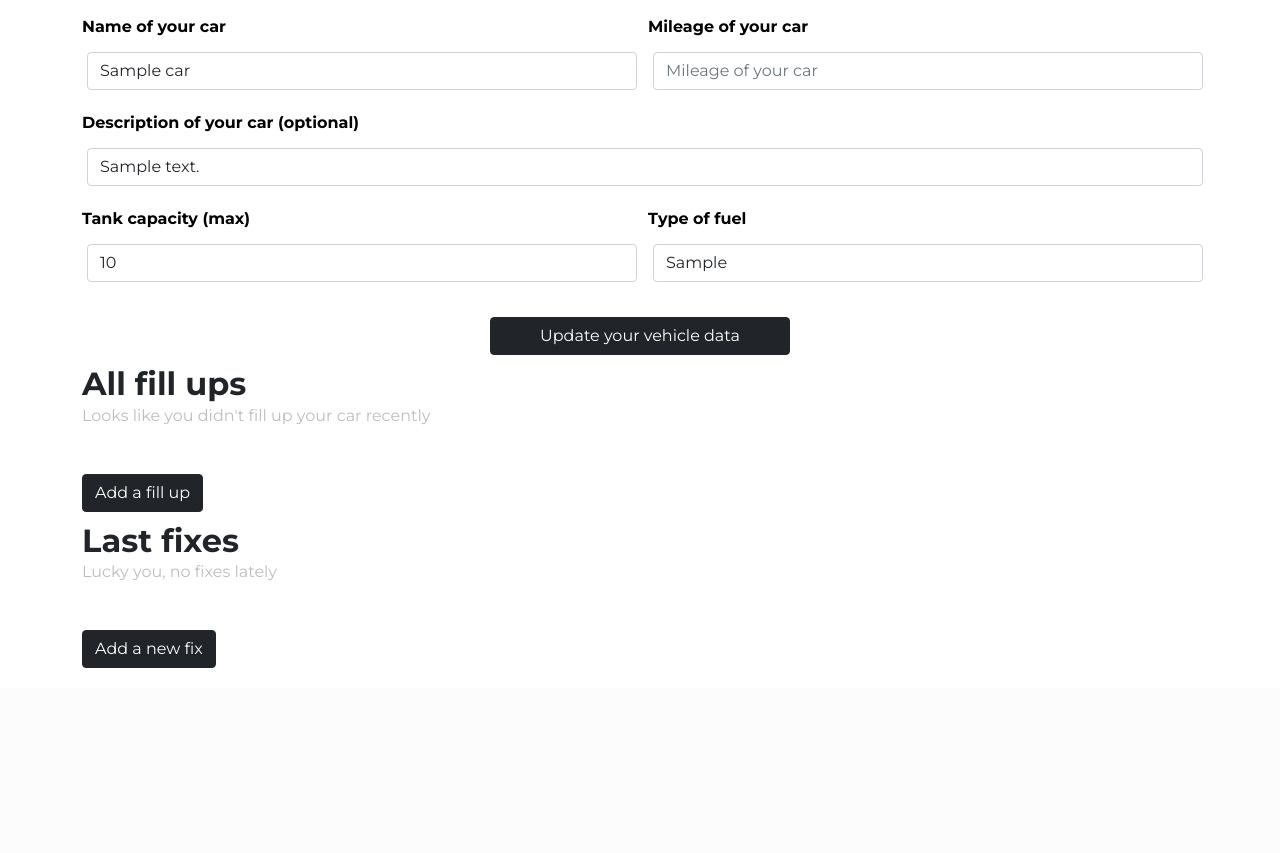
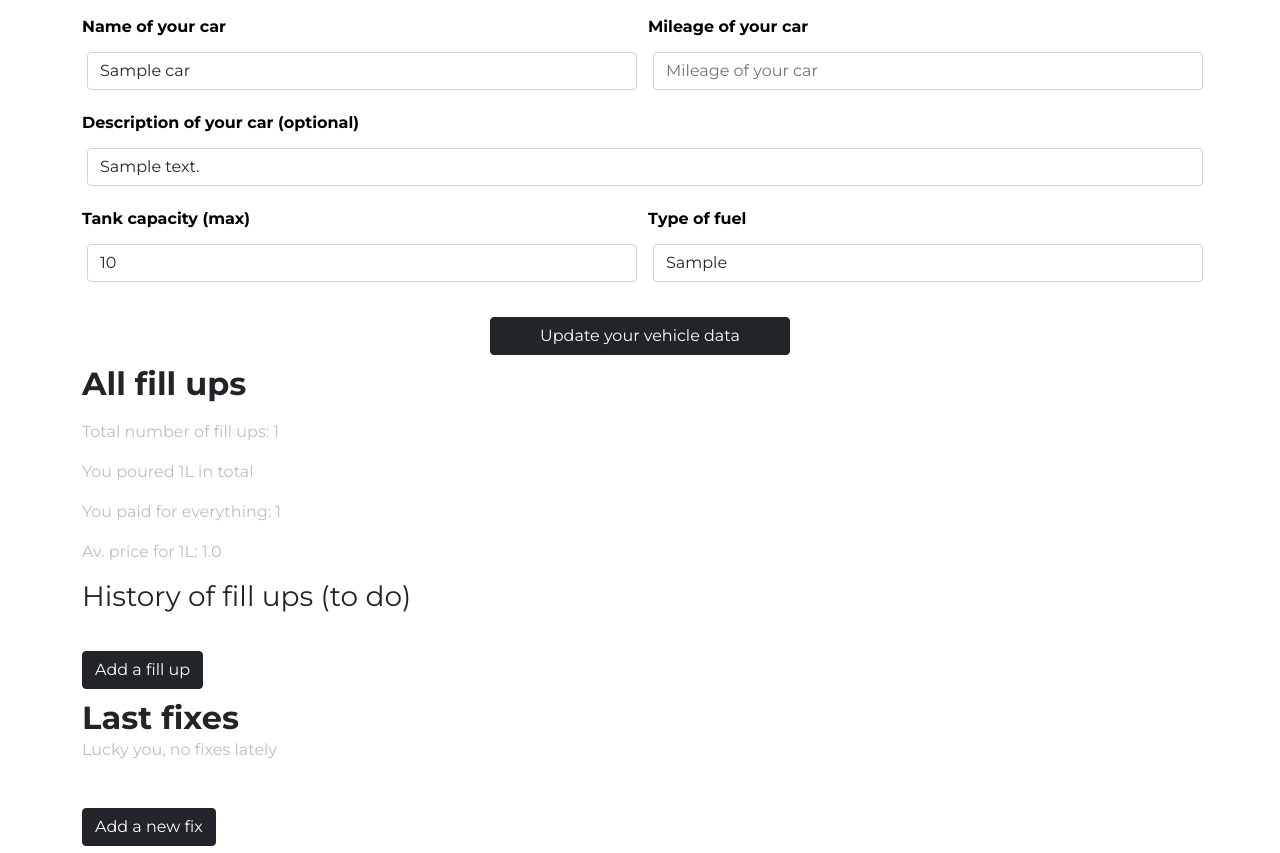
Before and after one commit to jkuryloo/fuel-fill-app, a Flask app: template app/templates/manage.html in a window 1280 px wide. Shown: the part 373-1226 px from the top of the page. Before the commit the page ends 1041 px from the top, so only its background shows below. Run offline with Flask 2, Linux system fonts and the light colour scheme; the template is opened without the code that fills it: most values are stand-ins (such as "Sample title", 1, 10 or a date in 2020).

Commit message:
fill ups added
added a fledgling system of fillups, need to change from JSON to normal database

```diff
--- a/app/templates/base.html
+++ b/app/templates/base.html
@@ -25,5 +25,11 @@
     </div>
 {% block body %}{% endblock %}
     <script src="https://cdn.jsdelivr.net/npm/bootstrap@5.1.3/dist/js/bootstrap.bundle.min.js" integrity="sha384-ka7Sk0Gln4gmtz2MlQnikT1wXgYsOg+OMhuP+IlRH9sENBO0LRn5q+8nbTov4+1p" crossorigin="anonymous"></script>
+    <script>
+        const messages = document.getElementById('messages');
+        setTimeout(() => {
+            messages.className = 'hide';
+        }, 2000);
+    </script>
 </body>
 </html>
--- a/app/templates/index.html
+++ b/app/templates/index.html
@@ -56,10 +56,4 @@
             </div>
         </div>
     </div>
-    <script>
-        const messages = document.getElementById('messages');
-        setTimeout(() => {
-            messages.className = 'hide';
-        }, 2000);
-    </script>
 {% endblock %}
--- a/app/templates/manage.html
+++ b/app/templates/manage.html
@@ -41,8 +41,13 @@
             <button type="submit" class="btn btn-dark btn-margin">Update your vehicle data</button>
         </form>
         <h2>All fill ups</h2>
-        {% if fillups %}
-            fill ups
+        <p></p>
+        {% if car['fill_ups']['total_count'] != 0 %}
+            <p>Total number of fill ups: {{ car['fill_ups']['total_count'] }}</p>
+            <p>You poured {{ car['fill_ups']['total_gas_amount'] }}L in total</p>
+            <p>You paid for everything: {{ car['fill_ups']['total_price'] }}</p>
+            <p>Av. price for 1L: {{ car['fill_ups']['total_price'] / car['fill_ups']['total_gas_amount'] }}</p>
+            <h3>History of fill ups (to do)</h3>
         {% else %}
             <p>Looks like you didn't fill up your car recently</p>
         {% endif %}
@@ -64,7 +69,11 @@
                     </div>
                     <form action="{{ url_for(request.endpoint, **request.view_args) }}" method="POST">
                         <div class="modal-body">
-                            FILLup
+                            <input id="add-fill-up-gas" class="form-control" type="number" step="0.01" min="1" max="{{ car['capacity'] }}" placeholder="How much you filled (L)" name="add-fill-up-gas" required>
+                            <input id="add-fill-up-price" class="form-control" type="number" step="0.01" min="1" max="999999" placeholder="Price" name="add-fill-up-price" required>
+                            <div id="add-fill-up-total">
+                                <h4>Your total: <span id="add-fill-up-total-2">$0</span></h4>
+                            </div>
                         </div>
                         <div class="modal-footer">
                             <button type="button" class="btn btn-secondary" data-bs-dismiss="modal">Close</button>
@@ -95,4 +104,24 @@
             </div>
         </div>
     </section>
+
+    <script>
+        window.addEventListener('DOMContentLoaded', (event) => {
+            const fillUpGas = document.getElementById("add-fill-up-gas");
+            const fillUpPrice = document.getElementById("add-fill-up-price");
+            const fillUpTotal = document.getElementById("add-fill-up-total-2");
+            let total = 0;
+            fillUpGas.onkeyup = fillUpPrice.onkeyup = () => {
+                try {
+                    total = Math.round(parseFloat(fillUpGas.value) * parseFloat(fillUpPrice.value) * 100) / 100;
+                    if(total > 0 && total < 9007199254740991){
+                        fillUpTotal.innerHTML = "$" + total;
+                    }
+                    else{
+                        fillUpTotal.innerHTML = "$0";
+                    }
+                } catch (error) {}
+            };
+        });
+    </script>
 {% endblock %}
```
Also changed, not shown: app/views.py (+24 -12 lines), app/static/img/car-icon.svg (deleted).
